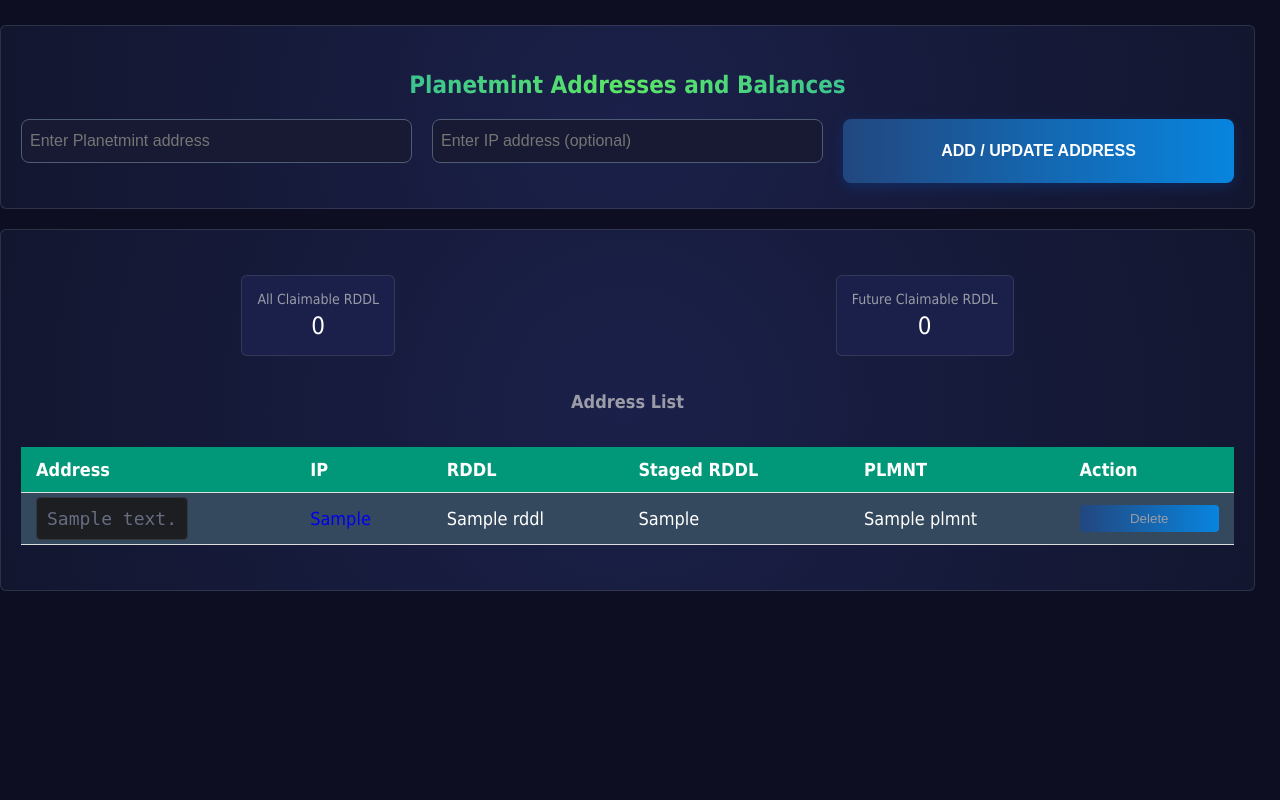
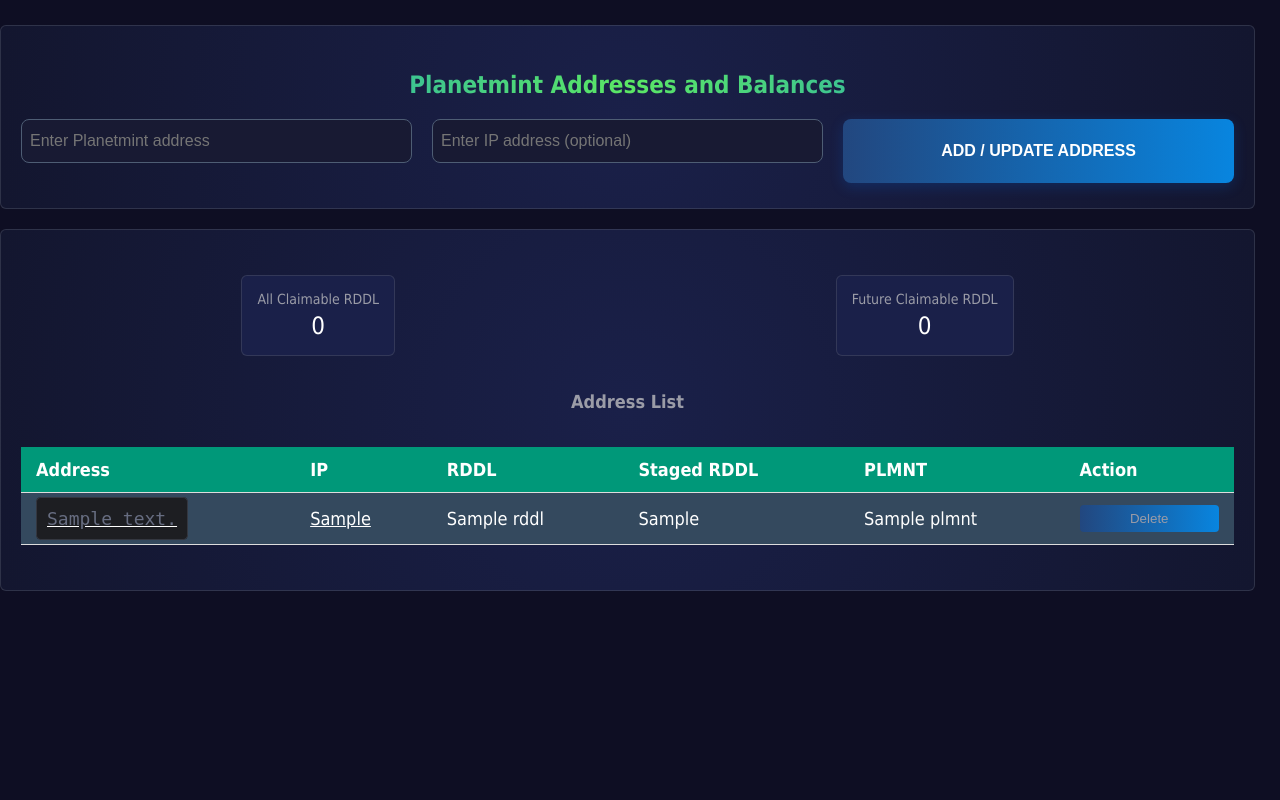
Before and after one commit to eckelj/RddlRewardOverview, a FastAPI app: template templates/index.html in a window 1280 px wide. Run offline with FastAPI, Linux system fonts and the light colour scheme; the template is opened without the code that fills it: most values are stand-ins (such as "Sample title", 1, 10 or a date in 2020).

Commit message:
fixed build issue of docker adjusted UI
Signed-off-by: Jürgen Eckel <juergen@riddleandcode.com>

```diff
--- a/templates/static/css/app.css
+++ b/templates/static/css/app.css
@@ -1,4 +1,4 @@
-    *, *::after, *::before {
+*, *::after, *::before {
       -webkit-font-smoothing: antialiased;
       box-sizing: border-box;
       text-rendering: optimizeLegibility;
@@ -469,6 +469,17 @@
       color: white; /* Keep the text color white on hover */
     }
 
+    table a {
+      color: #fff !important;
+      text-decoration: underline;
+    }
+    table a:visited {
+      color: #fff !important;
+    }
+    table a:hover {
+      color: #00ffcc !important;
+    }
+
     .status-indicator {
       border-radius: 4px;
       display: inline-block;
```
Also changed, not shown: 1 other file.
